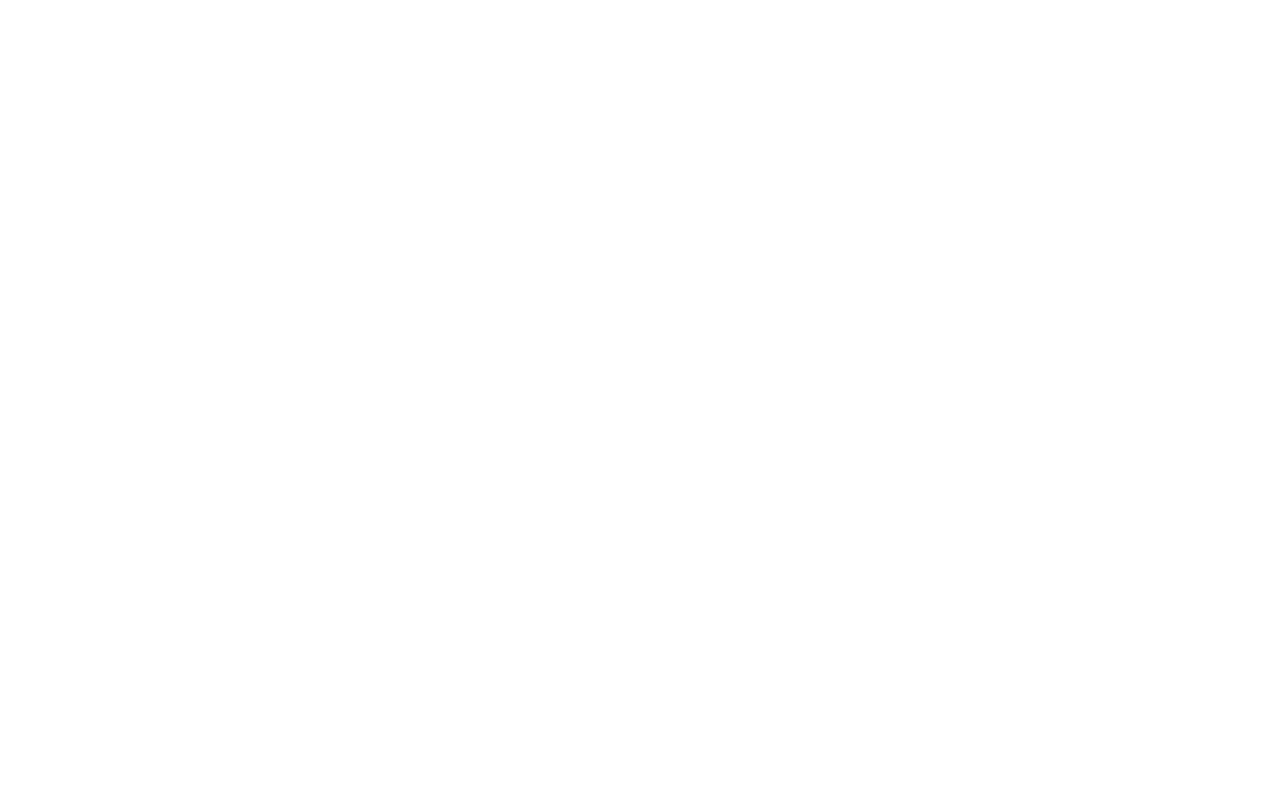
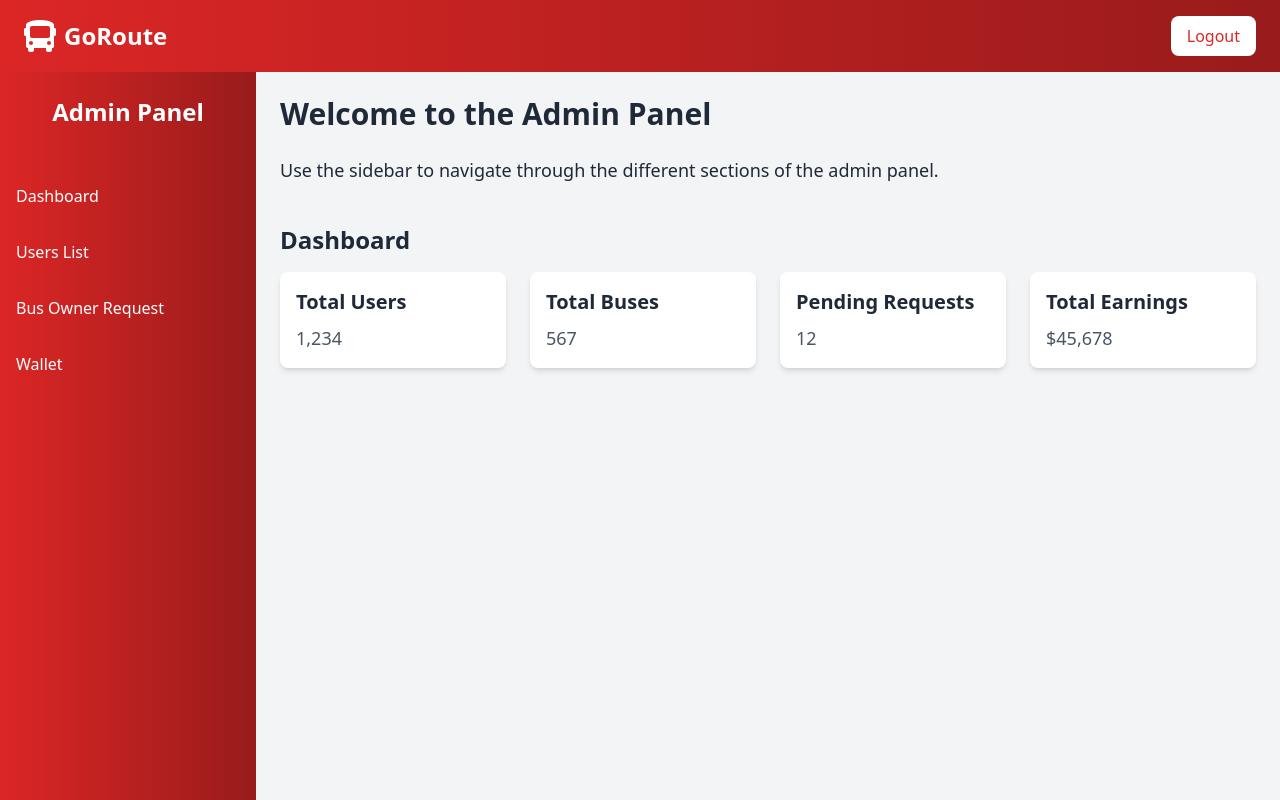
Before and after one commit to rabeeh-p/GoRoute-bus-ticket-booking, a React (Vite) app in the folder GoRoute-frontend/goRoute-client-app/: page /admin-home in a window 1280 px wide. Before the commit this address had no page. Built offline with nearby package versions, Linux system fonts and the light colour scheme.

Commit message:
admin login page and landing page added

```diff
--- a/GoRoute-frontend/goRoute-client-app/package.json
+++ b/GoRoute-frontend/goRoute-client-app/package.json
@@ -10,10 +10,12 @@
   },
   "dependencies": {
     "autoprefixer": "^10.4.20",
+    "axios": "^1.7.9",
     "lucide-react": "^0.469.0",
     "postcss": "^8.4.49",
     "react": "^18.3.1",
     "react-dom": "^18.3.1",
+    "react-icons": "^5.4.0",
     "react-router-dom": "^7.1.1",
     "tailwindcss": "^3.4.17"
   },
--- a/GoRoute-frontend/goRoute-client-app/src/App.jsx
+++ b/GoRoute-frontend/goRoute-client-app/src/App.jsx
@@ -1,12 +1,16 @@
 import React from 'react';
 import { BrowserRouter, Routes, Route } from 'react-router-dom';
 import Home from './Pages/Noraml-User/Home'
+import AdminLogin from './Pages/Admin/AdminLogin';
+import AdminDashboard from './Pages/Admin/AdminDashboard';
 function App() {
   return (
     <BrowserRouter>
 
       <Routes>
         <Route path="/" element={<Home />} />
+        <Route path="/admin-login" element={<AdminLogin />} />
+        <Route path="/admin-home" element={<AdminDashboard />} />
       </Routes>
 
 
--- /dev/null
+++ b/GoRoute-frontend/goRoute-client-app/src/Pages/Admin/AdminDashboard.jsx
@@ -0,0 +1,102 @@
+import { Bus } from 'lucide-react';
+import React from 'react'
+import { FaBus } from 'react-icons/fa';
+const AdminDashboard = () => {
+    return (
+        <div className="min-h-screen flex flex-col bg-gray-100">
+            <header className="bg-gradient-to-r from-red-600 to-red-800 text-white py-4">
+                <div className="max-w-7xl mx-auto flex items-center justify-between px-6">
+                    <div className="flex items-center space-x-2">
+                        <FaBus className="h-8 w-8 text-white" />
+                        <span className="text-2xl font-bold text-white">GoRoute</span>
+                    </div>
+                    <div>
+                        <button className="bg-white text-red-600 py-2 px-4 rounded-lg hover:bg-gray-200 transition duration-300">
+                            Logout
+                        </button>
+                    </div>
+                </div>
+            </header>
+
+            <div className="flex flex-1">
+
+                <aside className="w-64 bg-gradient-to-r from-red-600 to-red-800 text-white">
+                    <div className="p-6 text-center">
+                        <h2 className="text-2xl font-bold">Admin Panel</h2>
+                    </div>
+                    <nav className="mt-6">
+                        <ul className="space-y-4">
+                            <li>
+                                <a
+                                    href="#dashboard"
+                                    className="block py-2 px-4 hover:bg-red-700 rounded-lg transition duration-300"
+                                >
+                                    Dashboard
+                                </a>
+                            </li>
+                            <li>
+                                <a
+                                    href="#users-list"
+                                    className="block py-2 px-4 hover:bg-red-700 rounded-lg transition duration-300"
+                                >
+                                    Users List
+                                </a>
+                            </li>
+                            <li>
+                                <a
+                                    href="#bus-owner-request"
+                                    className="block py-2 px-4 hover:bg-red-700 rounded-lg transition duration-300"
+                                >
+                                    Bus Owner Request
+                                </a>
+                            </li>
+                            <li>
+                                <a
+                                    href="#wallet"
+                                    className="block py-2 px-4 hover:bg-red-700 rounded-lg transition duration-300"
+                                >
+                                    Wallet
+                                </a>
+                            </li>
+                        </ul>
+                    </nav>
+                </aside>
+
+
+                <main className="flex-1 p-6">
+                    <div className="text-gray-800">
+                        <h1 className="text-3xl font-bold mb-6">Welcome to the Admin Panel</h1>
+                        <p className="text-lg">
+                            Use the sidebar to navigate through the different sections of the admin panel.
+                        </p>
+
+
+                        <section id="dashboard" className="mt-10">
+                            <h2 className="text-2xl font-bold mb-4">Dashboard</h2>
+                            <div className="grid grid-cols-1 md:grid-cols-2 lg:grid-cols-4 gap-6">
+                                <div className="p-4 bg-white rounded-lg shadow-md hover:shadow-lg transition duration-300">
+                                    <h3 className="text-xl font-semibold">Total Users</h3>
+                                    <p className="text-gray-600 mt-2 text-lg">1,234</p>
+                                </div>
+                                <div className="p-4 bg-white rounded-lg shadow-md hover:shadow-lg transition duration-300">
+                                    <h3 className="text-xl font-semibold">Total Buses</h3>
+                                    <p className="text-gray-600 mt-2 text-lg">567</p>
+                                </div>
+                                <div className="p-4 bg-white rounded-lg shadow-md hover:shadow-lg transition duration-300">
+                                    <h3 className="text-xl font-semibold">Pending Requests</h3>
+                                    <p className="text-gray-600 mt-2 text-lg">12</p>
+                                </div>
+                                <div className="p-4 bg-white rounded-lg shadow-md hover:shadow-lg transition duration-300">
+                                    <h3 className="text-xl font-semibold">Total Earnings</h3>
+                                    <p className="text-gray-600 mt-2 text-lg">$45,678</p>
+                                </div>
+                            </div>
+                        </section>
+                    </div>
+                </main>
+            </div>
+        </div>
+    );
+}
+
+export default AdminDashboard
--- /dev/null
+++ b/GoRoute-frontend/goRoute-client-app/src/Pages/Admin/AdminLogin.jsx
@@ -0,0 +1,70 @@
+import React from 'react'
+
+const AdminLogin = () => {
+    return (
+        <div className="min-h-screen flex items-center justify-center bg-gradient-to-r from-red-600 to-red-800">
+          <div className="bg-white p-8 rounded-lg shadow-lg w-full max-w-md">
+            <h2 className="text-2xl font-bold text-gray-800 text-center mb-6">
+              Login to Your Account
+            </h2>
+            <form>
+              {/* Email Input */}
+              <div className="mb-4">
+                <label htmlFor="email" className="block text-gray-700 font-medium mb-2">
+                  Email Address
+                </label>
+                <input
+                  type="email"
+                  id="email"
+                  placeholder="Enter your email"
+                  className="w-full px-4 py-2 border rounded-lg focus:outline-none focus:ring-2 focus:ring-red-600"
+                />
+              </div>
+
+              {/* Password Input */}
+              <div className="mb-4">
+                <label htmlFor="password" className="block text-gray-700 font-medium mb-2">
+                  Password
+                </label>
+                <input
+                  type="password"
+                  id="password"
+                  placeholder="Enter your password"
+                  className="w-full px-4 py-2 border rounded-lg focus:outline-none focus:ring-2 focus:ring-red-600"
+                />
+              </div>
+
+              {/* Submit Button */}
+              <div className="mb-6">
+                <button
+                  type="submit"
+                  className="w-full bg-red-600 text-white py-2 rounded-lg font-medium hover:bg-red-700 transition duration-300"
+                >
+                  Login
+                </button>
+              </div>
+
+              {/* Forgot Password */}
+              <div className="text-center">
+                <a
+                  href="#"
+                  className="text-red-600 hover:underline text-sm"
+                >
+                  Forgot your password?
+                </a>
+              </div>
+            </form>
+
+            {/* Divider */}
+            <div className="mt-6 border-t pt-4 text-center text-sm text-gray-600">
+              Don't have an account?{" "}
+              <a href="/signup" className="text-red-600 hover:underline">
+                Sign up here
+              </a>
+            </div>
+          </div>
+        </div>
+      );
+}
+
+export default AdminLogin
```
Also changed, not shown: 1 other file (tests, documents, lock files or other folders).
